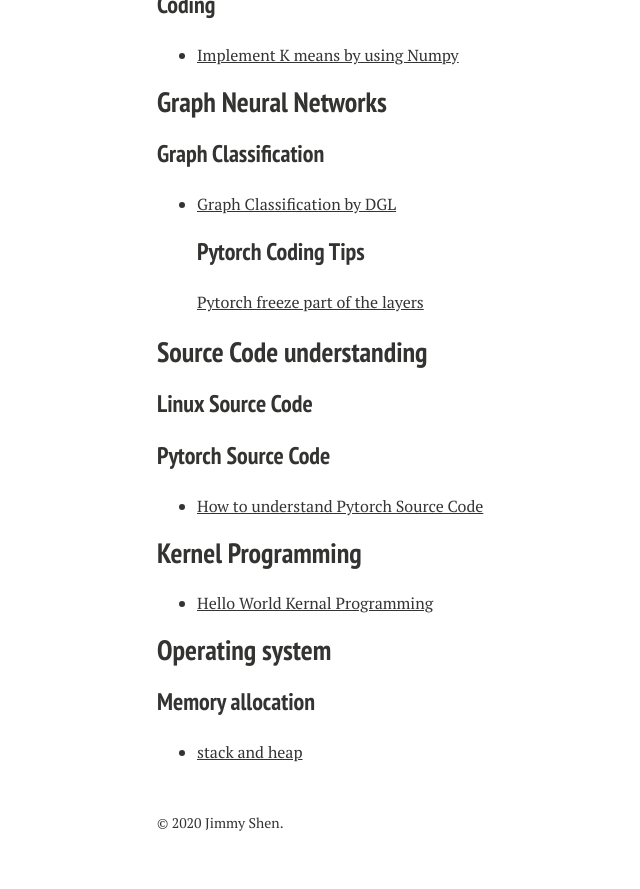
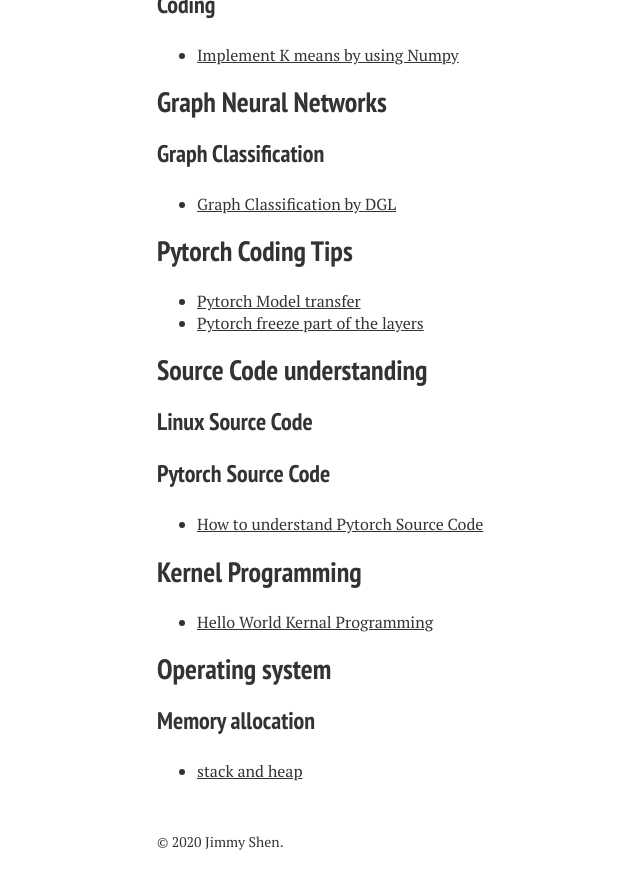
Before and after one commit to xiaokeshen/xiaokeshen.github.io, a Jekyll site: the page built from blog/index.md, in a window 1280 px wide and 900 px high, scrolled down 3594 px. Shown: the top 889 px of the window, without its empty margins (163-803 px from the left). Built offline with Jekyll 4.4.1, drawn with Linux system fonts in a browser that asks for light colours; nearby versions of some CDN libraries.

Commit message:
update index

```diff
--- a/blog/index.md
+++ b/blog/index.md
@@ -122,8 +122,10 @@
 ## Graph Neural Networks
 ### Graph Classification
 - [Graph Classification by DGL](https://medium.com/@jim.morris.shen/tutorial-of-graph-classification-by-dgl-75baa9478c16?source=friends_link&sk=44b0c49061390ab9ae946f1b8b9a0f6e)
-### Pytorch Coding Tips
-[Pytorch freeze part of the layers](https://medium.com/@jim.morris.shen/pytorch-freeze-part-of-the-layers-4554105e03a6?source=friends_link&sk=20df07ebc5848050e68efe27b03ad37f)
+
+## Pytorch Coding Tips
+- [Pytorch Model transfer](https://medium.com/@jim.morris.shen/pytorch-model-transfer-b0657879791d?source=friends_link&sk=8faae22b738d72c38bcb1dc0613f55c0)
+- [Pytorch freeze part of the layers](https://medium.com/@jim.morris.shen/pytorch-freeze-part-of-the-layers-4554105e03a6?source=friends_link&sk=20df07ebc5848050e68efe27b03ad37f)
 
 ## Source Code understanding
 ### Linux Source Code
```
